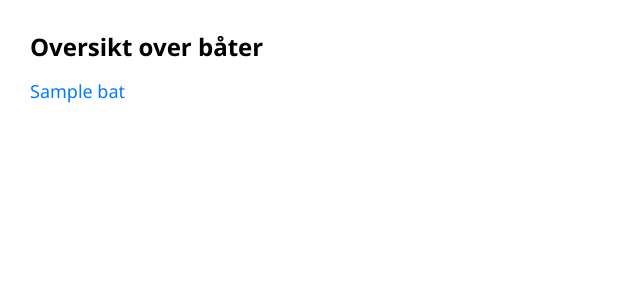
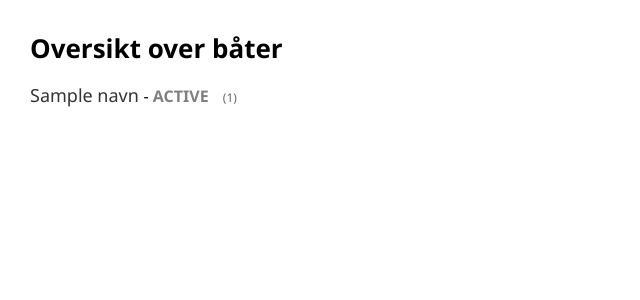
Before and after one commit to joaskvik/baatmonitor, a Flask app: template templates/admin_oversikt.html in a window 1280 px wide. Shown: the top 300 px of the page, without its empty margins (0-640 px from the left). Run offline with Flask 3, Linux system fonts and the light colour scheme; the template is opened without the code that fills it: most values are stand-ins (such as "Sample title", 1, 10 or a date in 2020).

Commit message:
Update admin_oversikt.html

```diff
--- a/templates/admin_oversikt.html
+++ b/templates/admin_oversikt.html
@@ -2,20 +2,42 @@
 <html lang="no">
 <head>
     <meta charset="UTF-8">
-    <title>Adminpanel - Båtlogger</title>
+    <title>Oversikt over båter</title>
     <style>
         body { font-family: 'Segoe UI', sans-serif; margin: 30px; }
-        h1 { font-size: 24px; }
-        a { display: block; margin: 10px 0; font-size: 18px; text-decoration: none; color: #007bff; }
-        a:hover { text-decoration: underline; }
+        h1 { font-size: 26px; }
+        ul { list-style: none; padding: 0; }
+        li { margin-bottom: 15px; }
+        a { text-decoration: none; color: #333; font-size: 18px; }
+        .status-ok { color: green; font-weight: bold; }
+        .status-feil { color: red; font-weight: bold; }
+        .status-ukjent { color: gray; font-weight: bold; }
+        .tidspunkt { font-size: 12px; color: #666; margin-left: 10px; }
     </style>
 </head>
 <body>
     <h1>Oversikt over båter</h1>
-    {% for bat in båter %}
-        <a href="{{ url_for('vis_logg_for_bat', batnavn=bat.replace(' ', '_')) }}">{{ bat }}</a>
-    {% else %}
-        <p>Ingen båter registrert.</p>
-    {% endfor %}
+
+    <ul>
+        {% for bat in båter %}
+            <li>
+                <a href="{{ url_for('vis_logg_for_bat', batnavn=bat['navn'].replace(' ', '_')) }}">
+                    {{ bat['navn'] }}
+                </a>
+                -
+                {% if bat['status'].lower() == 'ok' %}
+                    <span class="status-ok">{{ bat['status'].upper() }}</span>
+                {% elif bat['status'].lower() == 'feil' %}
+                    <span class="status-feil">{{ bat['status'].upper() }}</span>
+                {% else %}
+                    <span class="status-ukjent">{{ bat['status'].upper() }}</span>
+                {% endif %}
+                {% if bat['tid'] %}
+                    <span class="tidspunkt">({{ bat['tid'] }})</span>
+                {% endif %}
+            </li>
+        {% endfor %}
+    </ul>
+
 </body>
 </html>
```
